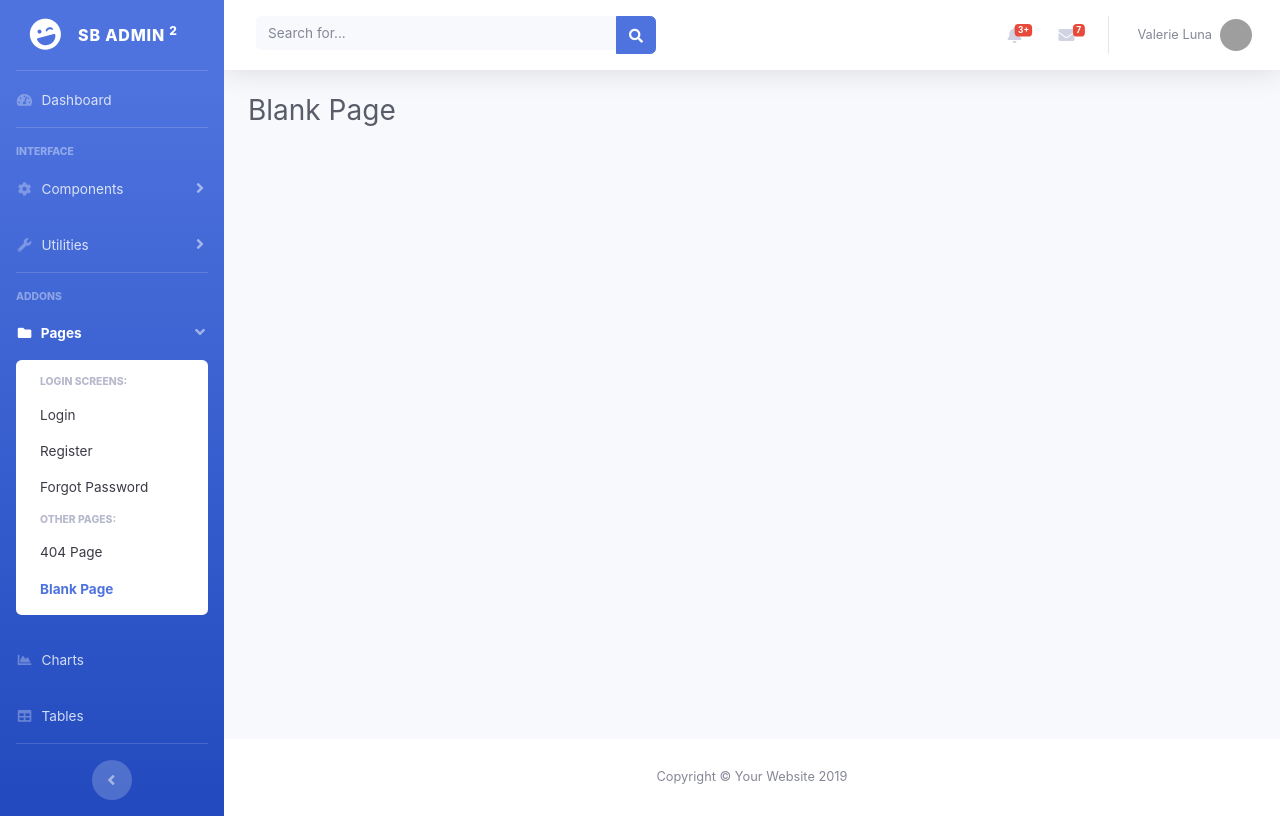
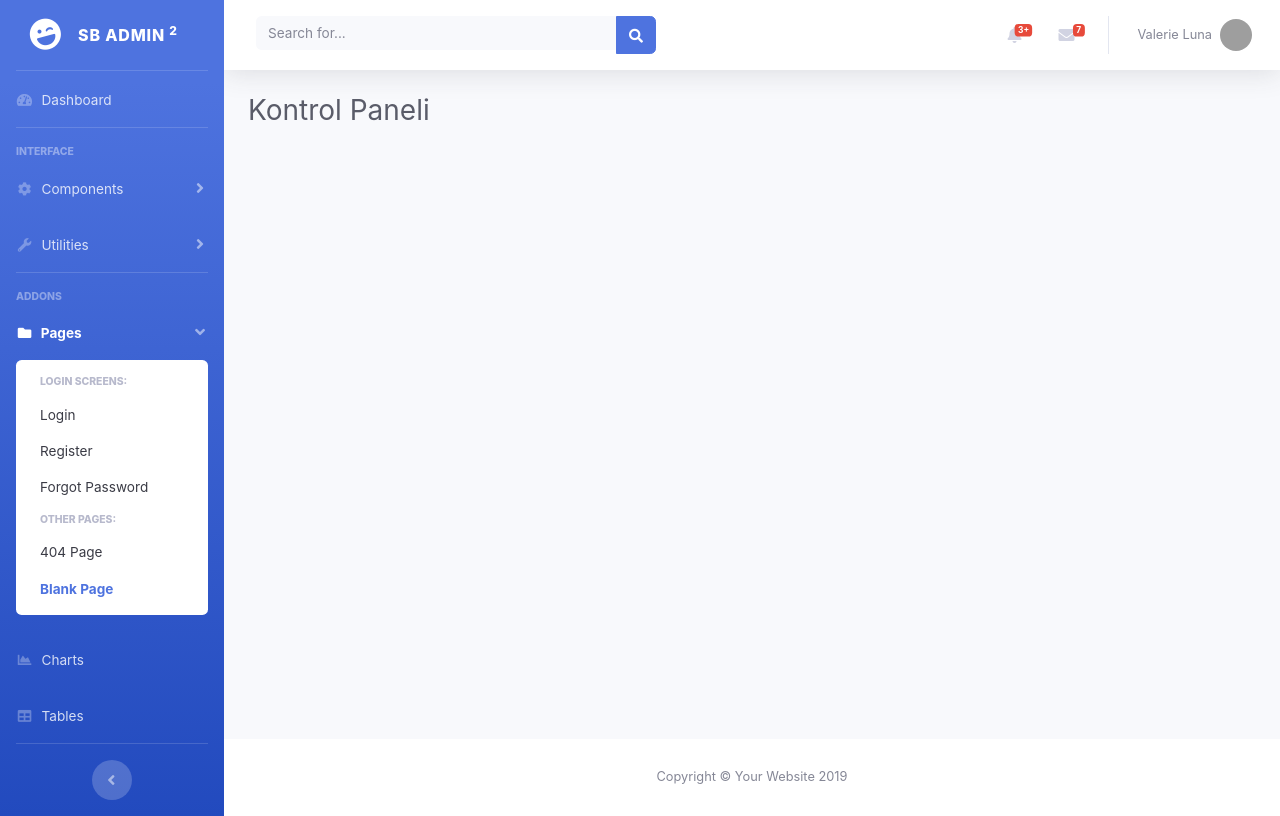
Before and after one commit to canokay/codeigniter-dashboard, a CodeIgniter app: page /codeigniter-dashboard/ in a window 1280 px wide. Run offline with CodeIgniter, Linux system fonts and the light colour scheme; the visitor is signed in with stand-in values (Sample User, id 1); grey boxes are pictures that could not be loaded.

Commit message:
dashboard/base.php view render added.

```diff
--- a/application/controllers/Dashboard.php
+++ b/application/controllers/Dashboard.php
@@ -20,7 +20,8 @@ class Dashboard extends CI_Controller {
 	public function homepage()
 	{
 		$context=array(
-			"title"					=>	"Welcome to CodeIgniter",
+			"title"					=>	"Dashboard",
+			"sub_title"				=>	"Kontrol Paneli",
 			"project" 				=> 	$this->project,
 			"category" 				=>	$this->category,
 			"view" 					=>  $this->router->fetch_method(),
--- a/application/views/dashboard/base.php
+++ b/application/views/dashboard/base.php
@@ -168,8 +168,17 @@
         <div class="container-fluid">
 
           <!-- Page Heading -->
-          <h1 class="h3 mb-4 text-gray-800">Blank Page</h1>
+					<?php
+						if (isset($sub_title)) {
+						echo "<h1 class='h3 mb-4 text-gray-800'>$sub_title</h1>";
+						}
+						else{
+							echo "<h1 class='h3 mb-4 text-gray-800'>Dashboard</h1>";
+						}
+					?>
 
+
+					<?php $this->load->view("$project/$category/$view")   ?>
         </div>
         <!-- /.container-fluid -->
 
```
